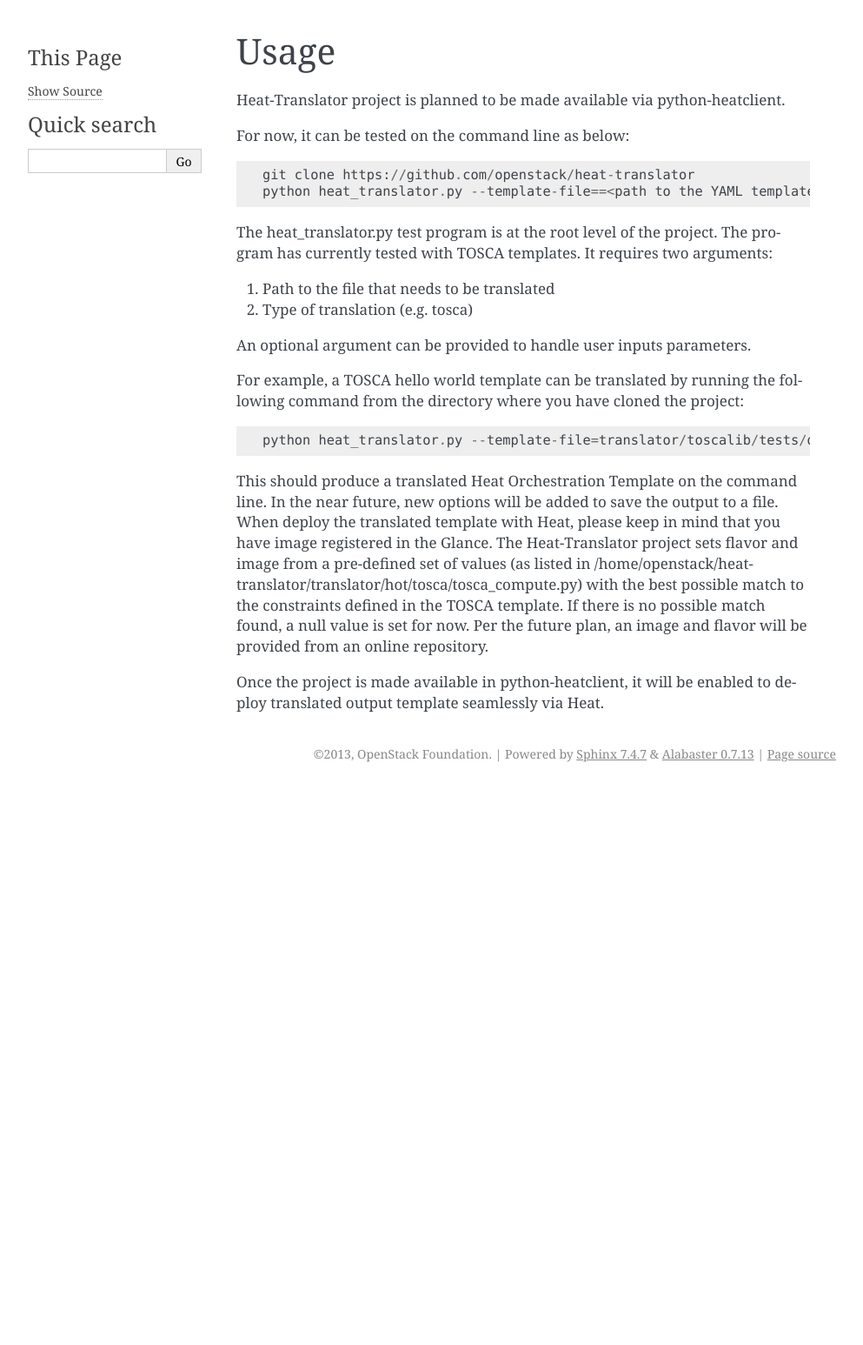
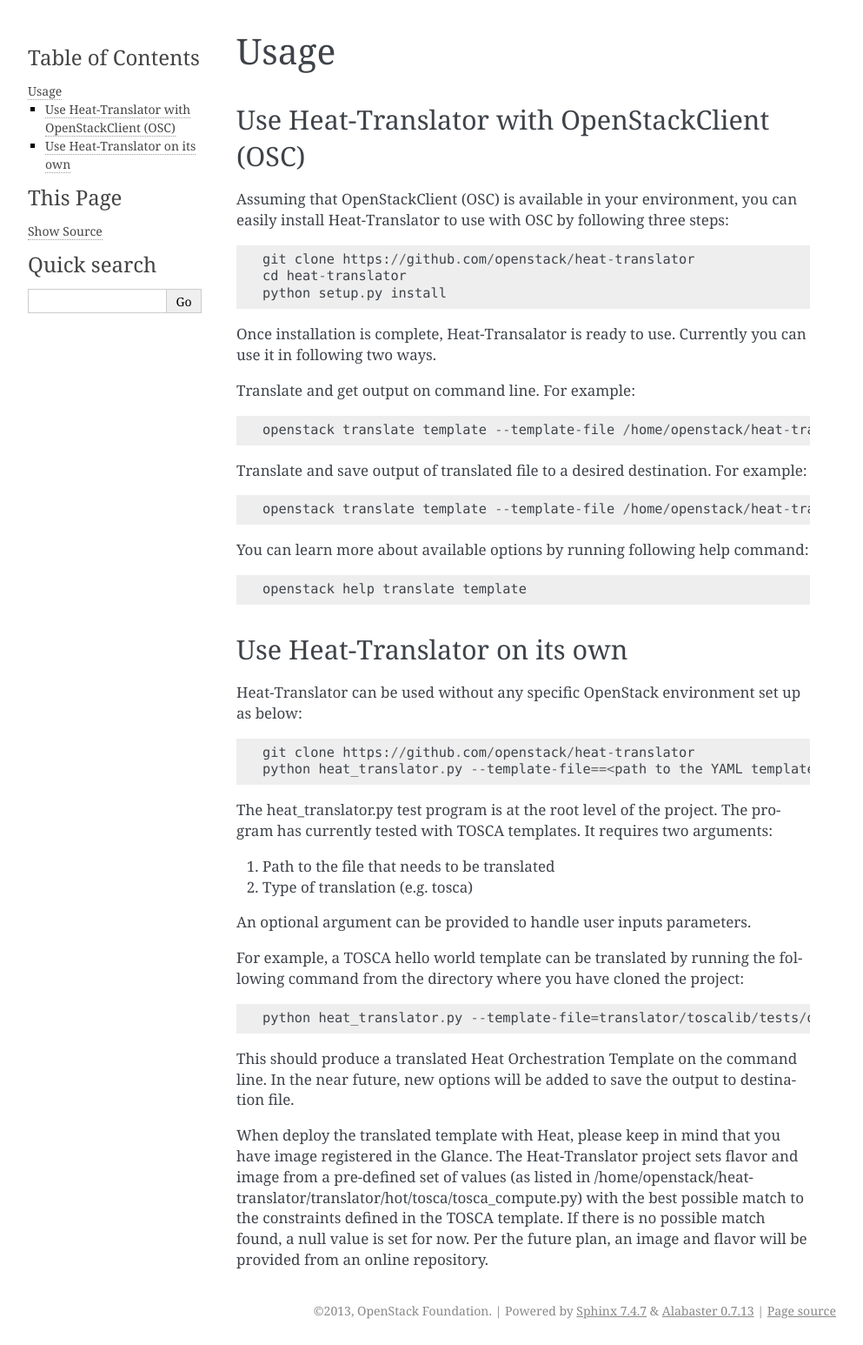
Before and after one commit to openstack/tosca-parser, a Sphinx documentation site: the page built from doc/source/usage.rst, in a window 1280 px wide. Shown: the whole page at 87% size, without its empty margins (148-1141 px from the left). Built offline with Sphinx 7.4.7, drawn with Linux system fonts in a browser that asks for light colours; before the commit the page ends 906 px from its top, so only the background shows below that.

Commit message:
Document usage of translator with OSC
Update usage information for heat-translator OSC plugin

Change-Id: I7baf0d6108cf46c63cb8550405a3a9940dbee571

```diff
--- a/doc/source/usage.rst
+++ b/doc/source/usage.rst
@@ -2,9 +2,32 @@
 Usage
 =====
 
-Heat-Translator project is planned to be made available via python-heatclient.
+Use Heat-Translator with OpenStackClient (OSC)
+----------------------------------------------
+Assuming that OpenStackClient (OSC) is available in your environment, you can easily install Heat-Translator to use with OSC by following three steps::
 
-For now, it can be tested on the command line as below::
+    git clone https://github.com/openstack/heat-translator
+    cd heat-translator
+    python setup.py install
+
+Once installation is complete, Heat-Transalator is ready to use. Currently you can use it in following two ways.
+
+Translate and get output on command line. For example: ::
+
+    openstack translate template --template-file /home/openstack/heat-translator/translator/toscalib/tests/data/tosca_helloworld.yaml --template-type tosca
+
+Translate and save output of translated file to a desired destination. For example: ::
+
+    openstack translate template --template-file /home/openstack/heat-translator/translator/toscalib/tests/data/tosca_helloworld.yaml --template-type tosca --output-file /tmp/hot_hellow_world.yaml
+
+You can learn more about available options by running following help command::
+
+    openstack help translate template
+
+
+Use Heat-Translator on its own
+------------------------------
+Heat-Translator can be used without any specific OpenStack environment set up as below::
 
     git clone https://github.com/openstack/heat-translator
     python heat_translator.py --template-file==<path to the YAML template> --template-type=<type of template e.g. tosca> --parameters="purpose=test"
@@ -22,9 +45,9 @@ For example, a TOSCA hello world template can be translated by running the follo
     python heat_translator.py --template-file=translator/toscalib/tests/data/tosca_helloworld.yaml --template-type=tosca
 
 This should produce a translated Heat Orchestration Template on the command line. In the near future, new options will be added to save the output
-to a file. When deploy the translated template with Heat, please keep in mind that you have image registered in the Glance. The Heat-Translator
+to destination file.
+
+When deploy the translated template with Heat, please keep in mind that you have image registered in the Glance. The Heat-Translator
 project sets flavor and image from a pre-defined set of values (as listed in /home/openstack/heat-translator/translator/hot/tosca/tosca_compute.py)
 with the best possible match to the constraints defined in the TOSCA template. If there is no possible match found, a null value is set for now.
 Per the future plan, an image and flavor will be provided from an online repository.
-
-Once the project is made available in python-heatclient, it will be enabled to deploy translated output template seamlessly via Heat.
```
